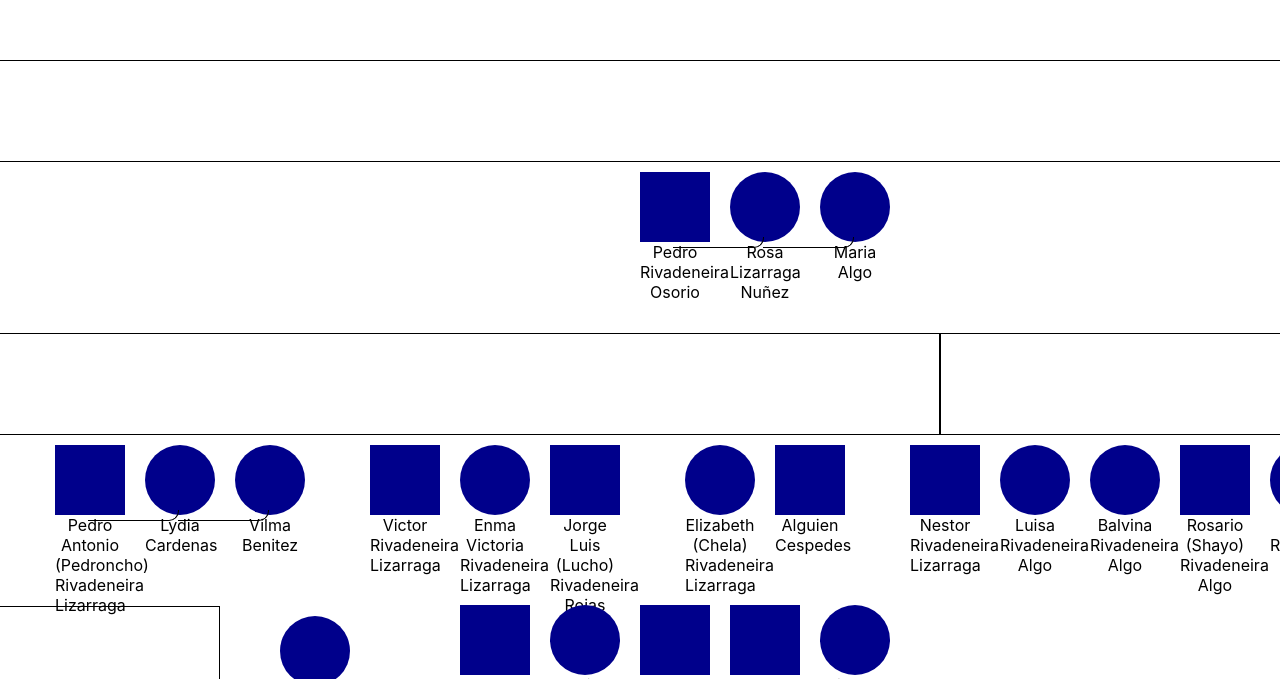
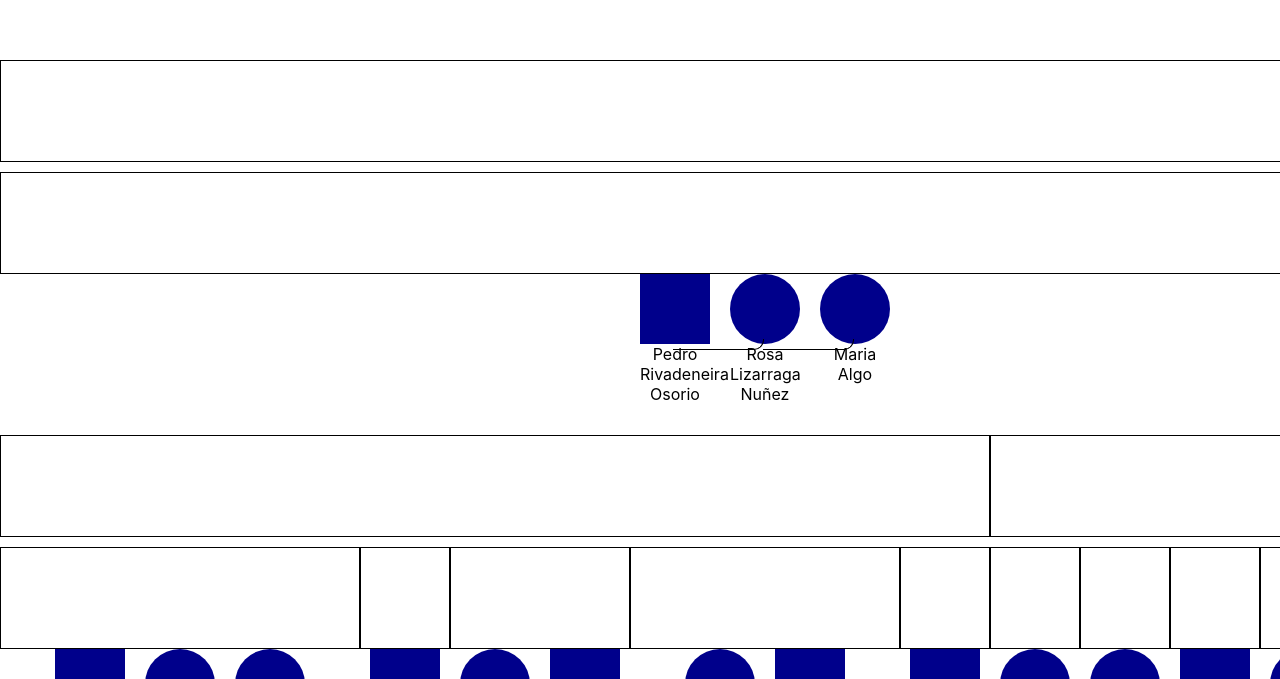
Before and after one commit to steven-rr/family-tree, a React (Create React App) app: page / in a window 1280 px wide. Shown: the part 121-800 px from the top of the page. Built offline with nearby package versions, Linux system fonts and the light colour scheme.

Commit message:
updates to child links

```diff
--- a/src/components/Female.js
+++ b/src/components/Female.js
@@ -10,7 +10,7 @@ const Female = ({id}) => {
 
     useEffect( async ()=> {
         await axios
-            .get('family.json')
+            .get('family-tree/family.json')
             .then ( (response) => {
                 setFamilyData(response.data);
                 if(response.data[id].kidsID)
--- a/src/components/Male.js
+++ b/src/components/Male.js
@@ -15,7 +15,7 @@ const Male = ({id}) => {
 
     useEffect( async ()=> {
         await axios
-            .get('family.json')
+            .get('family-tree/family.json')
             .then ( (response) => {
                 setFamilyData(response.data);
                 if(response.data[id].kidsID)
@@ -101,17 +101,26 @@ const Male = ({id}) => {
                                         item.map((item2, key2) => {
                                         if(familyData[item2].gender == "male")
                                         {
-                                            return (<Male
-                                                key={key2}
-                                                id={item2}
-                                            />)
+                                            return (
+                                            <div>
+                                                <div className={MaleCSS.childBranches}> </div>
+                                                <Male
+                                                    key={key2}
+                                                    id={item2}
+                                                />
+                                            </div>
+                                            )
                                         }
                                         else
                                         {
-                                            return (<Female
-                                                key={key2}
-                                                id={item2}
-                                            />)
+                                            return (
+                                                <div>
+                                                    <div className={MaleCSS.childBranches}> </div>
+                                                    <Female
+                                                    key={key2}
+                                                    id={item2}
+                                                    />
+                                                </div>)
                                         }})
                                     }
                                     </div>
--- a/src/components/Male.module.css
+++ b/src/components/Male.module.css
@@ -98,10 +98,17 @@
 }
 .childLinks
 {
-    position:relative;
+    position: relative;
     border: 1px solid black;
     height: 100px;
-    width: auto;
-    right: 50px;
+    left: 0%;
     bottom: 10px;
+    width:unset;
 }
+
+.childBranches
+{
+    position: relative;
+    border: 1px solid black;
+    height: 100px;
+}
```
Also changed, not shown: src/family.json (deleted, +0 -40 lines), public/family.json (line endings or trailing spaces).
